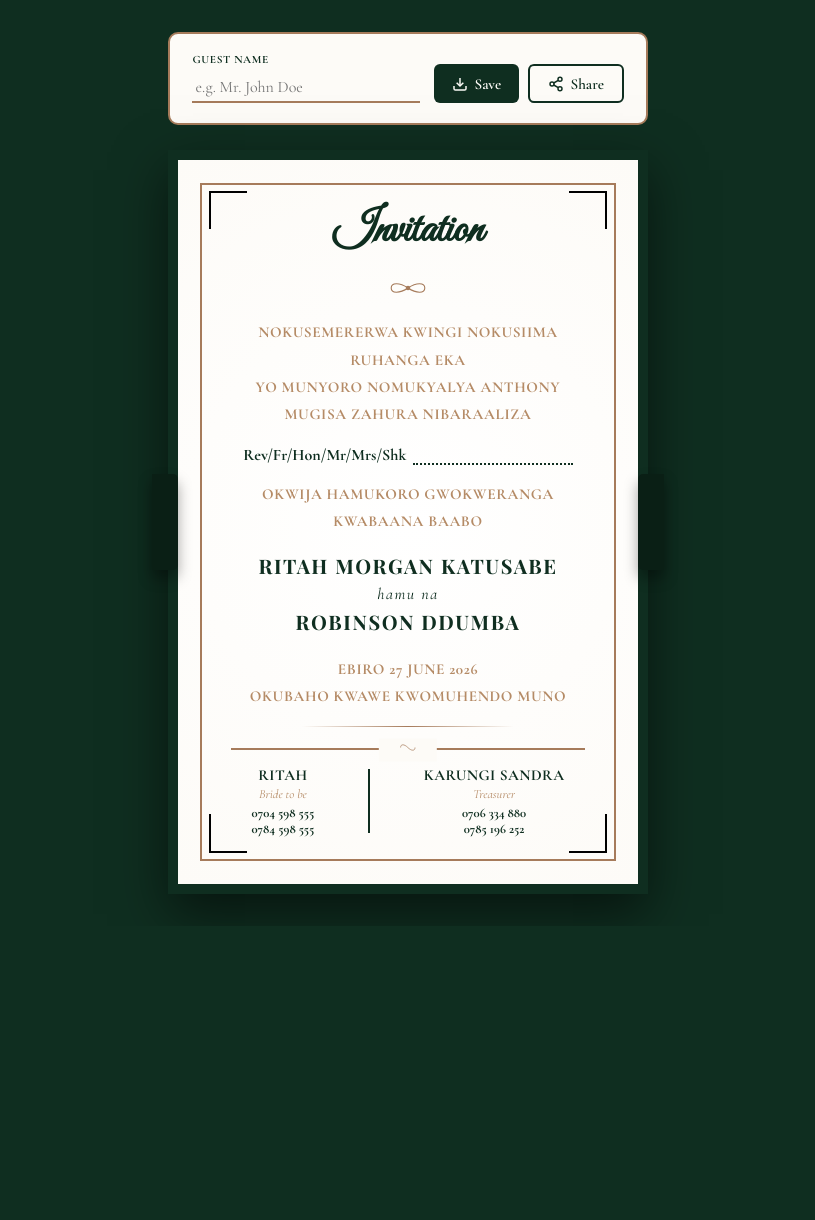
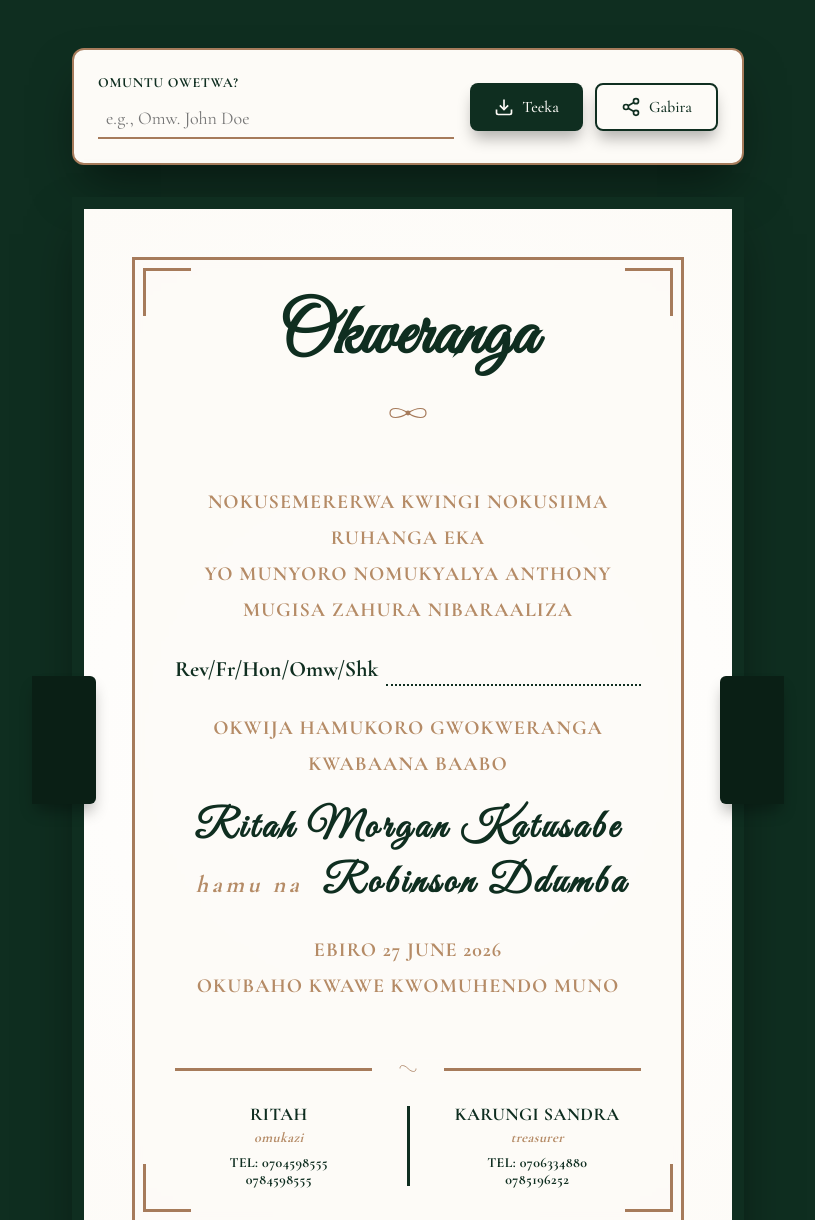
Before and after one commit to sadat934/invitation-editor, a plain HTML site: page index.html in a window 1280 px wide. Shown: the top 1220 px of the page, without its empty margins (232-1047 px from the left). Before the commit the page ends 926 px from the top, so only its background shows below. Drawn offline with nearby package versions, Linux system fonts and the light colour scheme; a web font is replaced by a local one.

Commit message:
Update invitation title and styling

```diff
--- a/index.html
+++ b/index.html
@@ -3,347 +3,623 @@
 <head>
   <meta charset="UTF-8">
   <meta name="viewport" content="width=device-width, initial-scale=1.0">
-  <title>Invitation – Runyoro</title>
-  <link href="https://fonts.googleapis.com/css2?family=Cormorant+Garamond:ital,wght@0,400;0,600;0,700;1,400&family=Great+Vibes&family=Playfair+Display:wght@700&display=swap" rel="stylesheet">
+  <title>Okweranga - Runyoro</title>
+  <link href="https://fonts.googleapis.com/css2?family=Cormorant+Garamond:wght@400;500;600;700&family=Great+Vibes&family=Playfair+Display:ital,wght@0,400..900;1,400..900&display=swap" rel="stylesheet">
   <style>
-    *, *::before, *::after { margin:0; padding:0; box-sizing:border-box; }
+    * {
+      margin: 0;
+      padding: 0;
+      box-sizing: border-box;
+    }
 
     body {
       font-family: 'Cormorant Garamond', serif;
-      background: #0f2e20;
+      background-color: #0f2e20;
       min-height: 100vh;
       display: flex;
       flex-direction: column;
       align-items: center;
       justify-content: center;
-      padding: 2rem 1rem;
+      padding: 3rem 1rem;
+      color: #a67b5b;
     }
 
-    /* ── Controls ── */
-    .controls {
+    .controls-container {
+      margin-bottom: 2rem;
       width: 100%;
-      max-width: 480px;
-      background: #fdfbf7;
+      max-width: 42rem;
+      background-color: #fdfbf7;
+      padding: 1.5rem;
+      border-radius: 0.75rem;
+      box-shadow: 0 25px 50px -12px rgba(0, 0, 0, 0.5);
+      display: flex;
+      flex-direction: column;
+      gap: 1rem;
       border: 2px solid #a67b5b;
-      border-radius: 10px;
-      padding: 1.2rem 1.4rem;
-      margin-bottom: 1.6rem;
-      display: flex;
-      flex-wrap: wrap;
-      gap: 0.9rem;
-      align-items: flex-end;
     }
-    .controls label {
+
+    @media (min-width: 640px) {
+      .controls-container {
+        flex-direction: row;
+        align-items: center;
+        justify-content: space-between;
+      }
+    }
+
+    .input-group {
+      flex: 1;
+      width: 100%;
+    }
+
+    .input-label {
       display: block;
-      font-size: 0.7rem;
+      font-size: 0.875rem;
       font-weight: 700;
+      color: #0f2e20;
+      margin-bottom: 0.5rem;
       text-transform: uppercase;
-      letter-spacing: .06em;
-      color: #0f2e20;
-      margin-bottom: .35rem;
+      letter-spacing: 0.05em;
     }
-    .controls input {
+
+    .input-field {
       width: 100%;
+      background: transparent;
       border: none;
       border-bottom: 2px solid #a67b5b;
-      background: transparent;
+      padding: 0.5rem;
+      font-size: 1.125rem;
+      color: #0f2e20;
       font-family: 'Cormorant Garamond', serif;
+      outline: none;
+      transition: border-color 0.3s;
+    }
+
+    .input-field:focus {
+      border-bottom-color: #0f2e20;
+    }
+
+    .button-group {
+      display: flex;
+      gap: 0.75rem;
+      width: 100%;
+    }
+
+    @media (min-width: 640px) {
+      .button-group {
+        width: auto;
+      }
+    }
+
+    .btn {
+      flex: 1;
+      display: flex;
+      align-items: center;
+      justify-content: center;
+      gap: 0.5rem;
+      padding: 0.75rem 1.5rem;
+      border-radius: 0.5rem;
+      font-weight: 500;
+      font-family: 'Cormorant Garamond', serif;
+      cursor: pointer;
+      transition: all 0.3s;
+      box-shadow: 0 10px 15px -3px rgba(0, 0, 0, 0.3);
       font-size: 1rem;
+    }
+
+    .btn-primary {
+      background-color: #0f2e20;
+      color: #fdfbf7;
+      border: none;
+    }
+
+    .btn-primary:hover {
+      background-color: #1a4a35;
+    }
+
+    .btn-secondary {
+      background-color: transparent;
       color: #0f2e20;
-      padding: .3rem .2rem;
-      outline: none;
+      border: 2px solid #0f2e20;
     }
-    .controls input:focus { border-bottom-color: #0f2e20; }
-    .input-wrap { flex: 1; min-width: 160px; }
-    .btn-group { display: flex; gap: .6rem; }
-    .btn {
-      display: flex; align-items: center; gap: .4rem;
-      padding: .55rem 1.1rem;
-      border-radius: 6px;
-      font-family: 'Cormorant Garamond', serif;
-      font-size: .95rem;
-      font-weight: 600;
-      cursor: pointer;
-      transition: background .2s;
-      white-space: nowrap;
+
+    .btn-secondary:hover {
+      background-color: #0f2e20;
+      color: #fdfbf7;
     }
-    .btn-primary { background: #0f2e20; color: #fdfbf7; border: none; }
-    .btn-primary:hover { background: #1a4a35; }
-    .btn-secondary { background: transparent; color: #0f2e20; border: 2px solid #0f2e20; }
-    .btn-secondary:hover { background: #0f2e20; color: #fdfbf7; }
-    .btn svg { flex-shrink: 0; }
 
-    /* ── Card ── */
-    .card-shell {
+    .card-wrapper {
       position: relative;
       width: 100%;
-      max-width: 480px;
-      box-shadow: 0 20px 50px rgba(0,0,0,.55);
+      max-width: 42rem;
+      box-shadow: 0 25px 50px -12px rgba(0, 0, 0, 0.5);
     }
-    .ribbon {
+
+    .ribbon-left, .ribbon-right {
       position: absolute;
-      top: 50%; transform: translateY(-50%);
-      width: 1.6rem; height: 6rem;
-      background: #0a1f15;
+      top: 50%;
+      transform: translateY(-50%);
+      width: 2rem;
+      height: 8rem;
+      background-color: #0a1f15;
       z-index: 20;
-      box-shadow: 0 8px 14px rgba(0,0,0,.35);
+      box-shadow: 0 10px 15px -3px rgba(0, 0, 0, 0.3);
     }
-    .ribbon-l { left: -1rem; border-radius: 0 5px 5px 0; }
-    .ribbon-r { right: -1rem; border-radius: 5px 0 0 5px; }
 
-    .card {
+    .ribbon-left {
+      left: -1.25rem;
+      border-radius: 0 0.375rem 0.375rem 0;
+    }
+
+    .ribbon-right {
+      right: -1.25rem;
+      border-radius: 0.375rem 0 0 0.375rem;
+    }
+
+    @media (min-width: 1024px) {
+      .ribbon-left {
+        left: -2.5rem;
+        width: 4rem;
+      }
+      .ribbon-right {
+        right: -2.5rem;
+        width: 4rem;
+      }
+    }
+
+    .invitation-card {
       position: relative;
-      background: radial-gradient(circle at center, #fff 0%, #fdfbf7 100%);
-      border: 10px solid #0f2e20;
-      padding: 1.4rem;
+      background: radial-gradient(circle at center, #ffffff 0%, #fdfbf7 100%);
+      padding: 2rem;
+      border: 12px solid #0f2e20;
       z-index: 10;
       overflow: hidden;
     }
-    .inner {
-      border: 2.5px solid #a67b5b;
-      padding: 1.4rem 1.8rem;
+
+    @media (min-width: 640px) {
+      .invitation-card {
+        padding: 2.5rem;
+      }
+    }
+
+    @media (min-width: 768px) {
+      .invitation-card {
+        padding: 3rem;
+      }
+    }
+
+    .inner-border {
+      position: relative;
+      border: 3px solid #a67b5b;
+      padding: 2rem 2.5rem;
       display: flex;
       flex-direction: column;
       align-items: center;
+      justify-content: center;
       text-align: center;
-      gap: 1rem;
-      position: relative;
+      gap: 2rem;
+      background-color: rgba(253, 251, 247, 0.8);
+      backdrop-filter: blur(4px);
     }
 
-    /* corners */
+    /* Corner decorations */
     .corner {
       position: absolute;
-      width: 2.4rem; height: 2.4rem;
+      width: 3rem;
+      height: 3rem;
       border-color: #a67b5b;
     }
-    .c-tl { top:.4rem; left:.4rem;  border-top:2.5px solid; border-left:2.5px solid; }
-    .c-tr { top:.4rem; right:.4rem; border-top:2.5px solid; border-right:2.5px solid; }
-    .c-bl { bottom:.4rem; left:.4rem;  border-bottom:2.5px solid; border-left:2.5px solid; }
-    .c-br { bottom:.4rem; right:.4rem; border-bottom:2.5px solid; border-right:2.5px solid; }
 
-    h1.script {
+    .corner-tl {
+      top: 0.5rem;
+      left: 0.5rem;
+      border-top: 3px solid;
+      border-left: 3px solid;
+    }
+
+    .corner-tr {
+      top: 0.5rem;
+      right: 0.5rem;
+      border-top: 3px solid;
+      border-right: 3px solid;
+    }
+
+    .corner-bl {
+      bottom: 0.5rem;
+      left: 0.5rem;
+      border-bottom: 3px solid;
+      border-left: 3px solid;
+    }
+
+    .corner-br {
+      bottom: 0.5rem;
+      right: 0.5rem;
+      border-bottom: 3px solid;
+      border-right: 3px solid;
+    }
+
+    .header-title {
       font-family: 'Great Vibes', cursive;
-      font-size: 2.8rem;
+      font-size: 4rem;
       color: #0f2e20;
-      line-height: 1.1;
+      margin-bottom: 1rem;
     }
-    .ornament { margin: .1rem 0; }
-    .runyoro {
+
+    @media (min-width: 640px) {
+      .header-title {
+        font-size: 4.5rem;
+      }
+    }
+
+    .divider-ornament {
+      display: flex;
+      justify-content: center;
+      margin-bottom: 1.5rem;
+    }
+
+    .text-section {
+      width: 100%;
+    }
+
+    .text-runyoro {
       font-weight: 700;
       color: #b58b66;
-      font-size: .95rem;
+      font-size: 1.125rem;
       line-height: 1.8;
       text-transform: uppercase;
-      letter-spacing: .04em;
+      letter-spacing: 0.05em;
     }
-    .guest-line {
+
+    @media (min-width: 768px) {
+      .text-runyoro {
+        font-size: 1.25rem;
+      }
+    }
+
+    .guest-input-line {
+      padding: 0.75rem 0;
+    }
+
+    .guest-input-wrapper {
+      color: #0f2e20;
+      font-size: 1.25rem;
+      font-weight: 700;
       display: flex;
       flex-wrap: wrap;
       justify-content: center;
       align-items: flex-end;
-      gap: .4rem;
-      font-size: 1rem;
-      font-weight: 700;
-      color: #0f2e20;
+      gap: 0.5rem;
     }
-    .guest-name {
+
+    @media (min-width: 640px) {
+      .guest-input-wrapper {
+        font-size: 1.375rem;
+      }
+    }
+
+    .guest-name-display {
       display: inline-block;
       border-bottom: 2px dotted #0f2e20;
-      min-width: 160px;
+      min-width: 250px;
+      flex: 1;
       text-align: center;
-      padding: 0 .6rem;
       color: #0f2e20;
-      flex: 1;
-      font-weight: 900;
-      font-size: 1.15rem;
+      padding: 0 1rem;
+      margin-bottom: -0.25rem;
       font-family: 'Playfair Display', serif;
-      letter-spacing: .04em;
+      font-weight: 700;
+      font-size: 1.5rem;
     }
-    .couple {
+
+    @media (min-width: 640px) {
+      .guest-name-display {
+        font-size: 1.625rem;
+      }
+    }
+
+    .couple-names {
       font-family: 'Playfair Display', serif;
-      font-size: 1.25rem;
+      font-size: 2rem;
       color: #0f2e20;
       font-weight: 700;
       text-transform: uppercase;
-      letter-spacing: .08em;
-      line-height: 1.4;
+      letter-spacing: 0.1em;
+      margin-top: 1rem;
     }
-    .hamu-na {
+
+    @media (min-width: 640px) {
+      .couple-names {
+        font-size: 2.25rem;
+      }
+    }
+
+    .couple-separator {
+      font-size: 1.5rem;
+      text-transform: lowercase;
+      font-style: italic;
       font-family: 'Cormorant Garamond', serif;
-      font-size: 1rem;
-      font-style: italic;
-      font-weight: 400;
-      text-transform: lowercase;
-      color: #0f2e20;
-      display: block;
-      margin: .2rem 0;
+      margin: 0 0.5rem;
+      display: inline;
+      color: #b58b66;
     }
-    .hr { width:60%; height:1px; background: linear-gradient(to right, transparent, #a67b5b, transparent); }
 
-    /* contacts */
-    .contacts {
+    .contacts-section {
       width: 100%;
-      border-top: 2.5px solid #a67b5b;
-      padding-top: 1rem;
-      margin-top: .3rem;
       display: flex;
-      justify-content: space-around;
-      align-items: flex-start;
-      gap: .8rem;
+      flex-direction: column;
+      justify-content: space-between;
+      align-items: center;
+      gap: 1.5rem;
+      margin-top: 2rem;
+      border-top: 3px solid #a67b5b;
+      padding-top: 2rem;
       position: relative;
     }
-    .contacts-gem {
-      position: absolute; top:0; left:50%;
+
+    @media (min-width: 768px) {
+      .contacts-section {
+        flex-direction: row;
+      }
+    }
+
+    .contacts-ornament {
+      position: absolute;
+      left: 50%;
+      top: 0;
       transform: translate(-50%, -50%);
-      background: #fdfbf7;
-      padding: 0 .7rem;
+      background-color: #fdfbf7;
+      padding: 0 1rem;
     }
-    .cbox { text-align: center; color: #0f2e20; font-weight: 700; }
-    .cbox-name { font-size: .95rem; text-transform: uppercase; letter-spacing: .03em; }
-    .cbox-role { font-size: .78rem; color: #b58b66; font-style: italic; font-weight: 400; margin: .15rem 0; }
-    .cbox-phone { font-size: .8rem; }
-    .cdivider { width: 2.5px; height: 4rem; background: #0f2e20; align-self: center; }
+
+    .contact-box {
+      flex: 1;
+      text-align: center;
+      font-weight: 700;
+      color: #0f2e20;
+      text-transform: uppercase;
+      letter-spacing: 0.025em;
+    }
+
+    .contact-name {
+      margin-bottom: 0.25rem;
+      font-size: 1.125rem;
+    }
+
+    .contact-role {
+      color: #b58b66;
+      font-size: 0.875rem;
+      margin-bottom: 0.5rem;
+      text-transform: lowercase;
+      font-family: 'Cormorant Garamond', serif;
+      font-style: italic;
+    }
+
+    .contact-phone {
+      font-size: 0.875rem;
+    }
+
+    .contact-divider {
+      display: none;
+      width: 3px;
+      height: 5rem;
+      background-color: #0f2e20;
+    }
+
+    @media (min-width: 768px) {
+      .contact-divider {
+        display: block;
+      }
+    }
+
+    .space-y-4 > * + * {
+      margin-top: 1rem;
+    }
   </style>
 </head>
 <body>
-
-<!-- Controls -->
-<div class="controls">
-  <div class="input-wrap">
-    <label for="guestIn">Guest name</label>
-    <input id="guestIn" type="text" placeholder="e.g. Mr. John Doe" oninput="sync()">
+  <!-- Controls Container -->
+  <div class="controls-container">
+    <div class="input-group">
+      <label for="guestInput" class="input-label">Omuntu owetwa?</label>
+      <input
+        id="guestInput"
+        type="text"
+        class="input-field"
+        placeholder="e.g., Omw. John Doe"
+        oninput="updateGuestName()"
+      />
     </div>
-  <div class="btn-group">
-    <button class="btn btn-primary" onclick="saveImg()">
-      <svg width="16" height="16" viewBox="0 0 24 24" fill="none" stroke="currentColor" stroke-width="2.2"><path d="M21 15v4a2 2 0 01-2 2H5a2 2 0 01-2-2v-4"/><polyline points="7 10 12 15 17 10"/><line x1="12" y1="15" x2="12" y2="3"/></svg>
-      Save
+    <div class="button-group">
+      <button class="btn btn-primary" onclick="downloadCard()">
+        <svg width="20" height="20" viewBox="0 0 24 24" fill="none" stroke="currentColor" stroke-width="2">
+          <path d="M21 15v4a2 2 0 0 1-2 2H5a2 2 0 0 1-2-2v-4"></path>
+          <polyline points="7 10 12 15 17 10"></polyline>
+          <line x1="12" y1="15" x2="12" y2="3"></line>
+        </svg>
+        <span>Teeka</span>
       </button>
-    <button class="btn btn-secondary" onclick="shareImg()">
-      <svg width="16" height="16" viewBox="0 0 24 24" fill="none" stroke="currentColor" stroke-width="2.2"><circle cx="18" cy="5" r="3"/><circle cx="6" cy="12" r="3"/><circle cx="18" cy="19" r="3"/><line x1="8.59" y1="13.51" x2="15.42" y2="17.49"/><line x1="15.41" y1="6.51" x2="8.59" y2="10.49"/></svg>
-      Share
+      <button class="btn btn-secondary" onclick="shareCard()">
+        <svg width="20" height="20" viewBox="0 0 24 24" fill="none" stroke="currentColor" stroke-width="2">
+          <circle cx="18" cy="5" r="3"></circle>
+          <circle cx="6" cy="12" r="3"></circle>
+          <circle cx="18" cy="19" r="3"></circle>
+          <line x1="8.59" y1="13.51" x2="15.42" y2="17.49"></line>
+          <line x1="15.41" y1="6.51" x2="8.59" y2="10.49"></line>
+        </svg>
+        <span>Gabira</span>
       </button>
     </div>
   </div>
 
-<!-- Card -->
-<div class="card-shell">
-  <div class="ribbon ribbon-l"></div>
-  <div class="ribbon ribbon-r"></div>
-  <div class="card" id="card">
-    <div class="inner">
-      <div class="corner c-tl"></div>
-      <div class="corner c-tr"></div>
-      <div class="corner c-bl"></div>
-      <div class="corner c-br"></div>
+  <!-- Invitation Card -->
+  <div class="card-wrapper">
+    <div class="ribbon-left"></div>
+    <div class="ribbon-right"></div>
 
-      <h1 class="script">Invitation</h1>
+    <div class="invitation-card" id="invitationCard">
+      <div class="inner-border">
+        <div class="corner corner-tl"></div>
+        <div class="corner corner-tr"></div>
+        <div class="corner corner-bl"></div>
+        <div class="corner corner-br"></div>
 
-      <svg class="ornament" width="60" height="28" viewBox="0 0 100 50" fill="none">
+        <!-- Header -->
+        <div>
+          <h1 class="header-title">Okweranga</h1>
+          <div class="divider-ornament">
+            <svg width="60" height="30" viewBox="0 0 100 50" fill="none" xmlns="http://www.w3.org/2000/svg">
               <path d="M20 25C20 15 35 15 50 25C65 35 80 35 80 25C80 15 65 15 50 25C35 35 20 35 20 25Z" stroke="#a67b5b" stroke-width="2"/>
               <circle cx="50" cy="25" r="4" fill="#a67b5b"/>
             </svg>
+          </div>
+        </div>
 
-      <p class="runyoro">
-        Nokusemererwa kwingi Nokusiima<br>
-        Ruhanga Eka<br>
-        yo Munyoro Nomukyalya Anthony<br>
-        Mugisa Zahura Nibaraaliza
+        <!-- Runyoro Section -->
+        <div class="text-section space-y-4">
+          <p class="text-runyoro">
+            Nokusemererwa kwingi Nokusiima<br/>Ruhanga Eka<br/>yo Munyoro Nomukyalya Anthony<br/>Mugisa Zahura Nibaraaliza
           </p>
 
-      <div class="guest-line">
-        <span>Rev/Fr/Hon/Mr/Mrs/Shk</span>
-        <span class="guest-name" id="gName1"></span>
+          <div class="guest-input-line">
+            <p class="guest-input-wrapper">
+              <span>Rev/Fr/Hon/Omw/Shk</span>
+              <span class="guest-name-display" id="guestNameRunyoro"></span>
+            </p>
           </div>
 
-      <p class="runyoro">okwija hamukoro gwokweranga<br>kwabaana baabo</p>
+          <p class="text-runyoro">
+            okwija hamukoro gwokweranga<br/>kwabaana baabo
+          </p>
 
-      <div class="couple">
-        Ritah Morgan Katusabe
-        <span class="hamu-na">hamu na</span>
-        Robinson Ddumba
+          <h2 class="couple-names">
+            <span style="font-family: 'Great Vibes', cursive; font-weight: 700; text-transform: none; font-size: 2.5rem;">Ritah Morgan Katusabe</span> <span class="couple-separator">hamu na</span> <span style="font-family: 'Great Vibes', cursive; font-weight: 700; text-transform: none; font-size: 2.5rem;">Robinson Ddumba</span>
+          </h2>
+
+          <p class="text-runyoro" style="margin-top: 1.5rem;">
+            ebiro 27 june 2026<br/>Okubaho kwawe kwomuhendo muno
+          </p>
         </div>
 
-      <p class="runyoro" style="margin-top:.2rem">
-        ebiro 27 june 2026<br>Okubaho kwawe kwomuhendo muno
-      </p>
-
-      <div class="hr"></div>
-
-      <!-- Contacts -->
-      <div class="contacts">
-        <div class="contacts-gem">
-          <svg width="36" height="18" viewBox="0 0 100 50" fill="none">
+        <!-- Contacts Section -->
+        <div class="contacts-section">
+          <div class="contacts-ornament">
+            <svg width="40" height="20" viewBox="0 0 100 50" fill="none" xmlns="http://www.w3.org/2000/svg">
               <path d="M30 25C30 15 40 15 50 25C60 35 70 35 70 25" stroke="#a67b5b" stroke-width="2"/>
             </svg>
           </div>
-        <div class="cbox">
-          <p class="cbox-name">Ritah</p>
-          <p class="cbox-role">Bride to be</p>
-          <p class="cbox-phone">0704 598 555</p>
-          <p class="cbox-phone">0784 598 555</p>
+
+          <div class="contact-box">
+            <p class="contact-name">Ritah</p>
+            <p class="contact-role">Omukazi</p>
+            <p class="contact-phone">Tel: 0704598555</p>
+            <p class="contact-phone">0784598555</p>
           </div>
-        <div class="cdivider"></div>
-        <div class="cbox">
-          <p class="cbox-name">Karungi Sandra</p>
-          <p class="cbox-role">Treasurer</p>
-          <p class="cbox-phone">0706 334 880</p>
-          <p class="cbox-phone">0785 196 252</p>
+
+          <div class="contact-divider"></div>
+
+          <div class="contact-box">
+            <p class="contact-name">Karungi Sandra</p>
+            <p class="contact-role">Treasurer</p>
+            <p class="contact-phone">Tel: 0706334880</p>
+            <p class="contact-phone">0785196252</p>
           </div>
         </div>
       </div>
     </div>
   </div>
 
-<!-- html2canvas for high-res rendering -->
   <script src="https://cdnjs.cloudflare.com/ajax/libs/html2canvas/1.4.1/html2canvas.min.js"></script>
   <script>
-  function sync() {
-    const v = document.getElementById('guestIn').value.trim();
-    document.getElementById('gName1').textContent = v;
+    function updateGuestName() {
+      const input = document.getElementById('guestInput');
+      const guestName = input.value.trim();
+      document.getElementById('guestNameRunyoro').textContent = guestName;
     }
 
-  /* Render card to a high-resolution canvas blob.
-     scale:4 → 4× pixel density = sharp even after WhatsApp compression */
-  async function renderBlob(scale = 4) {
-    const card = document.getElementById('card');
+    async function downloadCard() {
+      const card = document.getElementById('invitationCard');
+      const guestName = document.getElementById('guestInput').value.trim() || 'Guest';
+
+      try {
         const canvas = await html2canvas(card, {
-      scale,
+          scale: 3,
           useCORS: true,
           allowTaint: true,
-      backgroundColor: null,
-      logging: false
+          backgroundColor: '#fdfbf7'
         });
-    return new Promise(res => canvas.toBlob(res, 'image/png', 1.0));
+        const dataUrl = canvas.toDataURL('image/jpeg', 0.98);
+        const link = document.createElement('a');
+        link.download = `Okweranga-${guestName}.jpg`;
+        link.href = dataUrl;
+        link.click();
+      } catch (err) {
+        console.error('Failed to generate image', err);
+        alert('Failed to download image. Please try again.');
+      }
     }
 
-  async function saveImg() {
-    const guest = document.getElementById('guestIn').value.trim() || 'Guest';
-    const blob  = await renderBlob(4);
-    const url   = URL.createObjectURL(blob);
-    const a     = Object.assign(document.createElement('a'), { href: url, download: `Invitation-Runyoro-${guest}.png` });
-    a.click();
-    URL.revokeObjectURL(url);
+    async function shareCard() {
+      const card = document.getElementById('invitationCard');
+      const guestName = document.getElementById('guestInput').value.trim() || 'Guest';
+
+      const message = `🌟 *OKWERANGA* 🌟
+
+*Nokusemererwa kwingi Nokusiima Ruhanga Eka*
+yo Munyoro Nomukyala Anthony Mugisa Zahura Nibaraaliza
+
+Rev/Fr/Hon/Omw/Shk ${guestName}
+
+okwija hamukoro gwokweranga kwabaana baabo
+*RITAH MORGAN KATUSABE HAMU NA ROBINSON DDUMBA*
+
+📅 ebiro 27 june 2026
+📍 Elgon Hotel, Mutungo
+
+Okubaho kwawe kwomuhendo muno
+
+📞 Ritah: 0704598555 / 0784598555
+📞 Karungi Sandra: 0706334880 / 0785196252`;
+
+      try {
+        const canvas = await html2canvas(card, {
+          scale: 3,
+          useCORS: true,
+          allowTaint: true,
+          backgroundColor: '#fdfbf7'
+        });
+
+        const blob = await new Promise(resolve => canvas.toBlob(resolve, 'image/jpeg', 0.98));
+
+        if (navigator.share && navigator.canShare) {
+          const file = new File([blob], `Okweranga-${guestName}.jpg`, { type: 'image/jpeg' });
+          const shareData = {
+            files: [file],
+            text: message,
+            title: 'Okweranga'
+          };
+
+          if (navigator.canShare(shareData)) {
+            await navigator.share(shareData);
+            return;
+          }
         }
 
-  async function shareImg() {
-    const guest = document.getElementById('guestIn').value.trim() || 'Guest';
-    const blob  = await renderBlob(4);
-    const file  = new File([blob], `Invitation-Runyoro-${guest}.png`, { type: 'image/png' });
+        // Fallback
+        const dataUrl = canvas.toDataURL('image/jpeg', 0.98);
+        const link = document.createElement('a');
+        link.download = `Okweranga-${guestName}.jpg`;
+        link.href = dataUrl;
+        link.click();
 
-    if (navigator.canShare && navigator.canShare({ files: [file] })) {
-      try { await navigator.share({ files: [file], title: 'Invitation' }); return; }
-      catch (e) { if (e.name !== 'AbortError') console.warn(e); }
+        setTimeout(() => {
+          const whatsappUrl = `https://wa.me/?text=${encodeURIComponent(message)}`;
+          window.open(whatsappUrl, '_blank');
+          alert('Image downloaded! Please attach it in WhatsApp.');
+        }, 1000);
+
+      } catch (err) {
+        console.error('Share failed:', err);
+        alert('Unable to share. Please use the Save button.');
       }
-
-    /* Fallback: download + open WhatsApp text */
-    const url = URL.createObjectURL(blob);
-    Object.assign(document.createElement('a'), { href: url, download: `Invitation-Runyoro-${guest}.png` }).click();
-    URL.revokeObjectURL(url);
-    setTimeout(() => {
-      const msg = `🌟 YOU ARE WARMLY INVITED 🌟\n\nNokusemererwa kwingi Nokusiima Ruhanga\n\nRev/Fr/Hon/Mr/Mrs/Shk ${guest}\n\nokwija hamukoro gwokweranga kwabaana baabo\n\n*RITAH MORGAN KATUSABE hamu na ROBINSON DDUMBA*\n\nebiro 27 June 2026\nOkubaho kwawe kwomuhendo muno\n\n📞 Ritah: 0704598555 / 0784598555\n📞 Karungi Sandra: 0706334880 / 0785196252`;
-      window.open(`https://wa.me/?text=${encodeURIComponent(msg)}`, '_blank');
-      alert('Image saved! Please attach it in WhatsApp.');
-    }, 800);
     }
   </script>
 </body>
```
Lines whose indentation alone changed are shown as unchanged.
